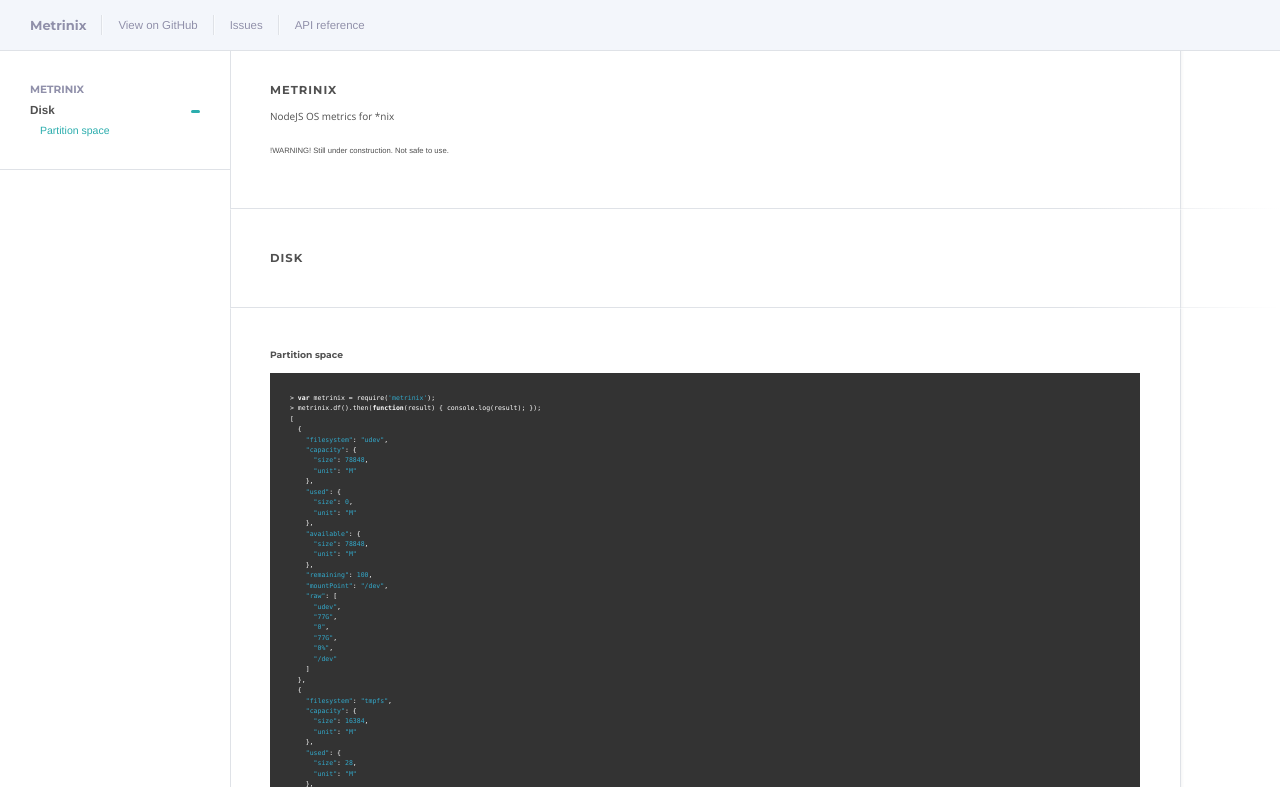
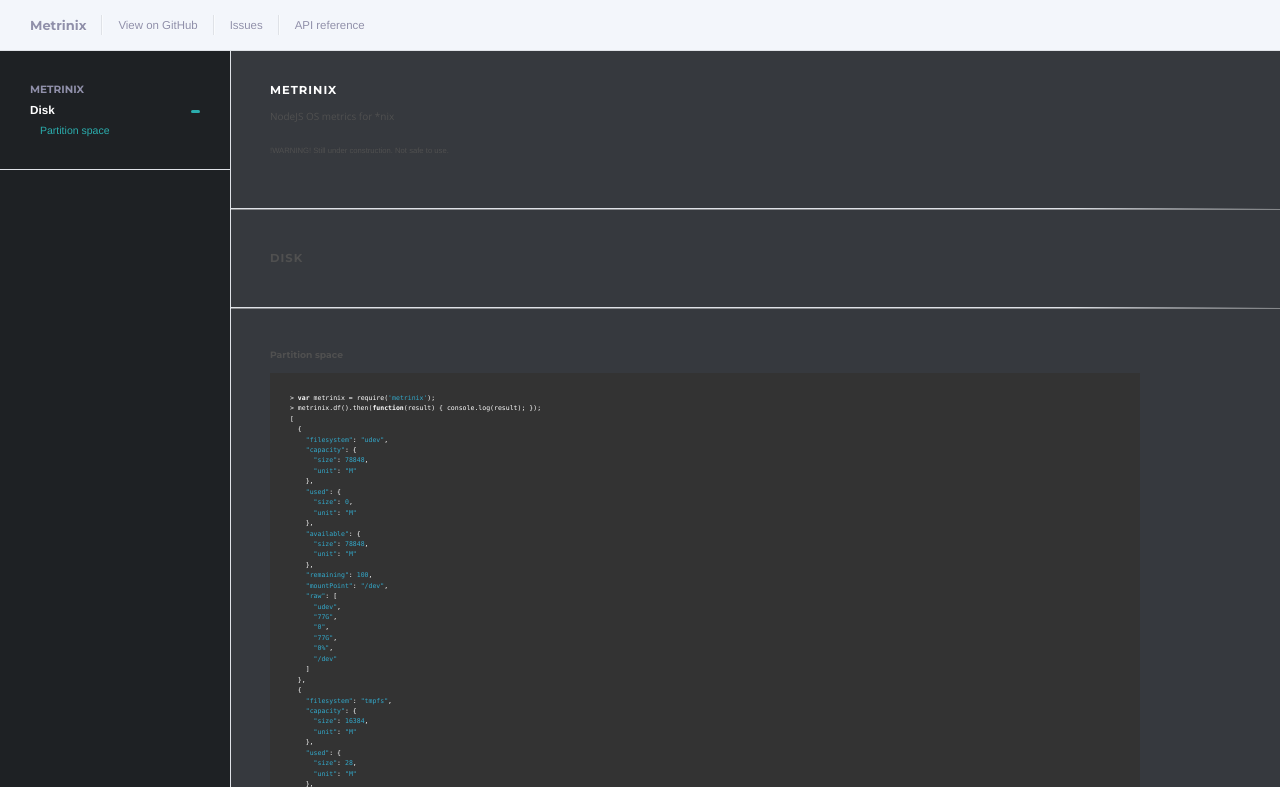
Before and after one commit to dparlevliet/metrinix, a website: page docs/index.html in a window 1280 px wide. Shown: the top 787 px of the page. Drawn offline with nearby package versions, Linux system fonts and the light colour scheme.

Commit message:
adjusted style

```diff
--- a/docs/theme-white/style.css
+++ b/docs/theme-white/style.css
@@ -379,7 +379,7 @@
 .content h1:first-child,
 .content h1:first-child a,
 .content h1:first-child a:visited {
-  color: #505050;
+  color: #fff;
 }
 .content h1:first-child:before {
   display: none;
@@ -501,6 +501,9 @@
 }
 .content .button + em {
   color: #9090aa;
+}
+body, .content {
+  background-color: #36393e;
 }
 @media (min-width: 1180px) {
   body:not(.no-literate) .content-root {
@@ -634,7 +637,7 @@
   color: #9090aa;
 }
 .header h1 a:hover {
-  color: #505050;
+  color: #fff;
 }
 .header li a {
   font-size: 0.88em;
@@ -679,6 +682,7 @@
 .menubar {
   -webkit-font-smoothing: antialiased;
   text-rendering: optimizeLegibility;
+  background-color: #1e2124;
 }
 .menubar .section {
   padding: 30px 30px;
@@ -817,7 +821,7 @@
 .menu a.active,
 .menu a.active:visited,
 .menu a.active:hover {
-  color: #505050 !important;
+  color: #fff !important;
 }
 .menu a.active:after {
   content: '';
```
